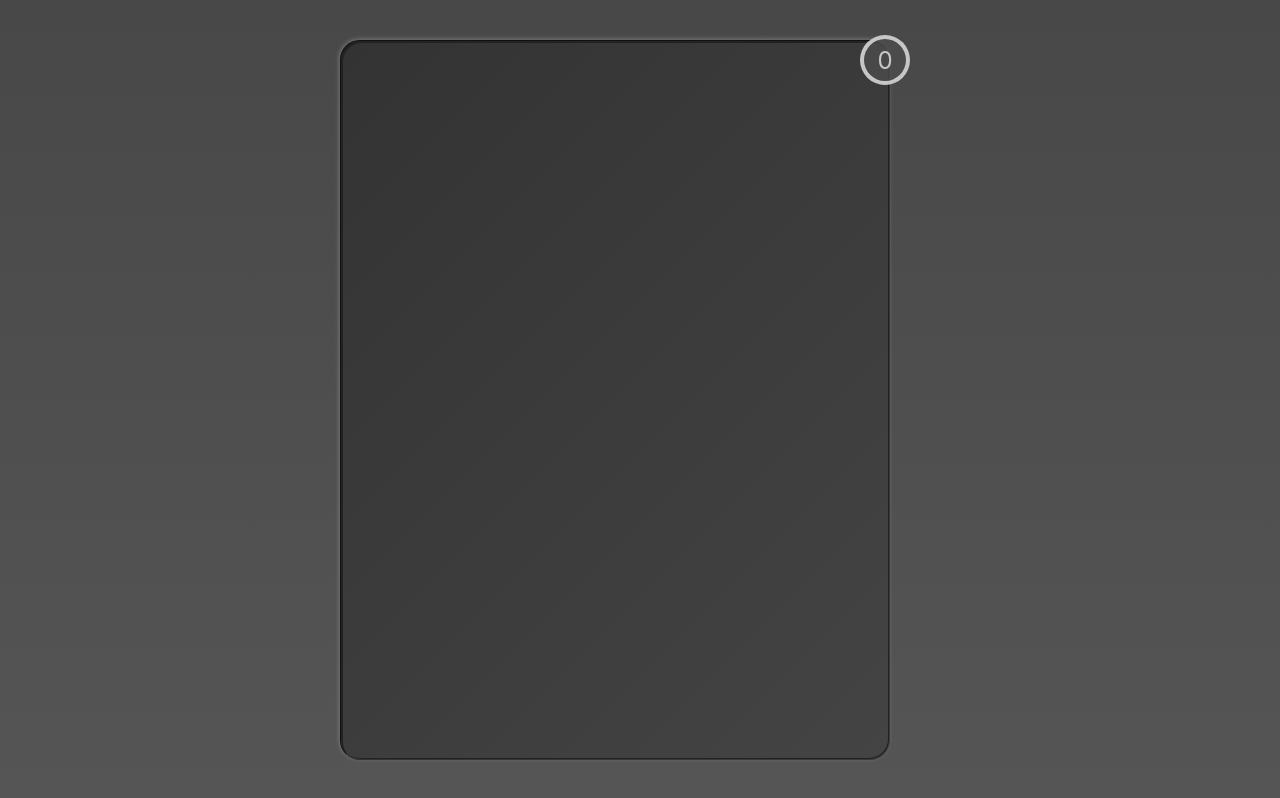
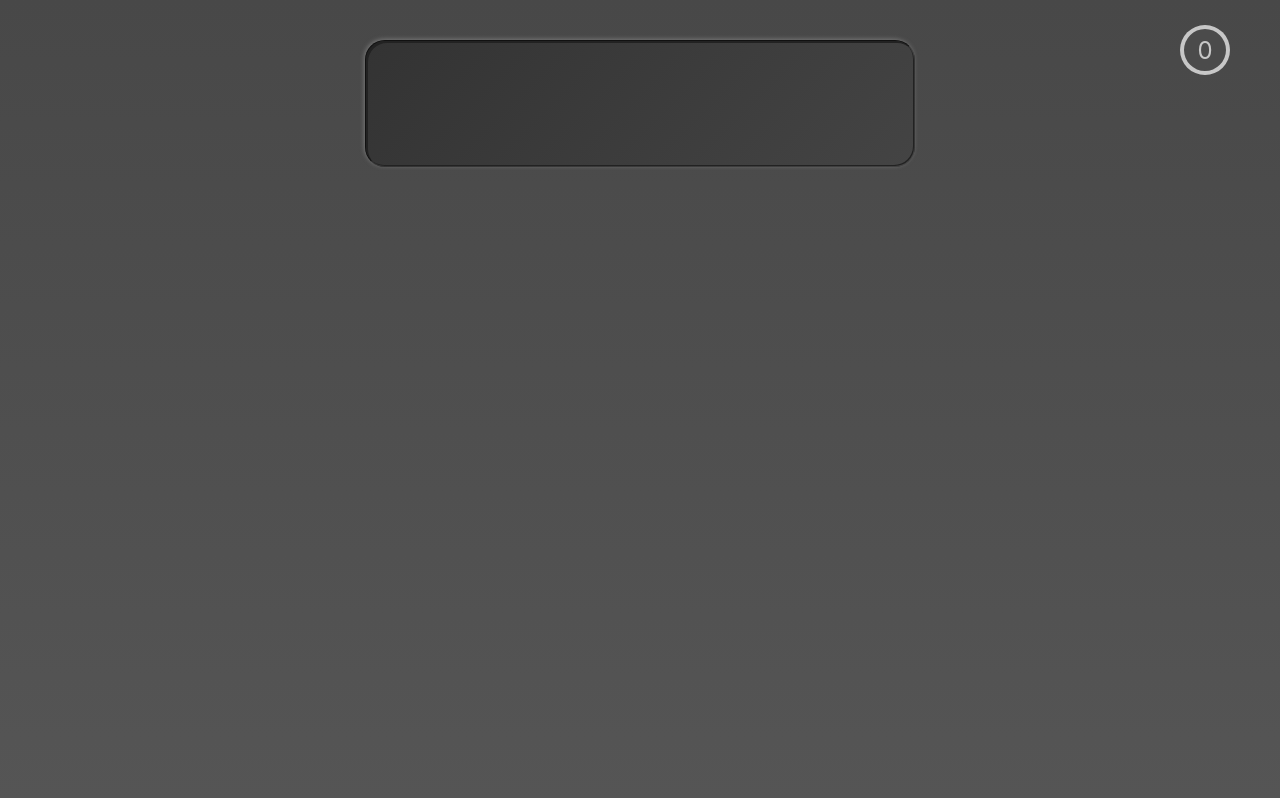
Before and after one commit to ejzimmer/tasks, a React (Create React App) app: page / in a window 1280 px wide. Built offline with nearby package versions, Linux system fonts and the light colour scheme.

Commit message:
styling fixes

```diff
--- a/src/App.css
+++ b/src/App.css
@@ -1,7 +1,7 @@
 #root {
-  height: 100%;
   display: flex;
   justify-content: center;
+  position: relative;
 }
 
 .day-list {
@@ -38,7 +38,7 @@
 
 .new-task {
   padding: 0;
-  font-size: 30px;
+  font-size: 20px;
   background: transparent;
   border: none;
   width: 100%;
@@ -57,16 +57,20 @@
 }
 
 .tasks-remaining {
+  --diameter: 50px;
+  position: absolute;
+  right: 0;
   border-radius: 50%;
   border: 4px solid currentColor;
   align-self: start;
-  width: 50px;
-  height: 50px;
+  width: var(--diameter);
+  height: var(--diameter);
+  flex: 0 0 auto;
   display: flex;
   align-items: center;
   justify-content: center;
   color: hsla(0, 0%, 90%, .8);
   font-size: 24px;
-  transform: translate(-60%, -10%);
+  transform: translate(-20%, -30%);
   background-color: hsla(0, 0%, 30%, .8)
 }
```
